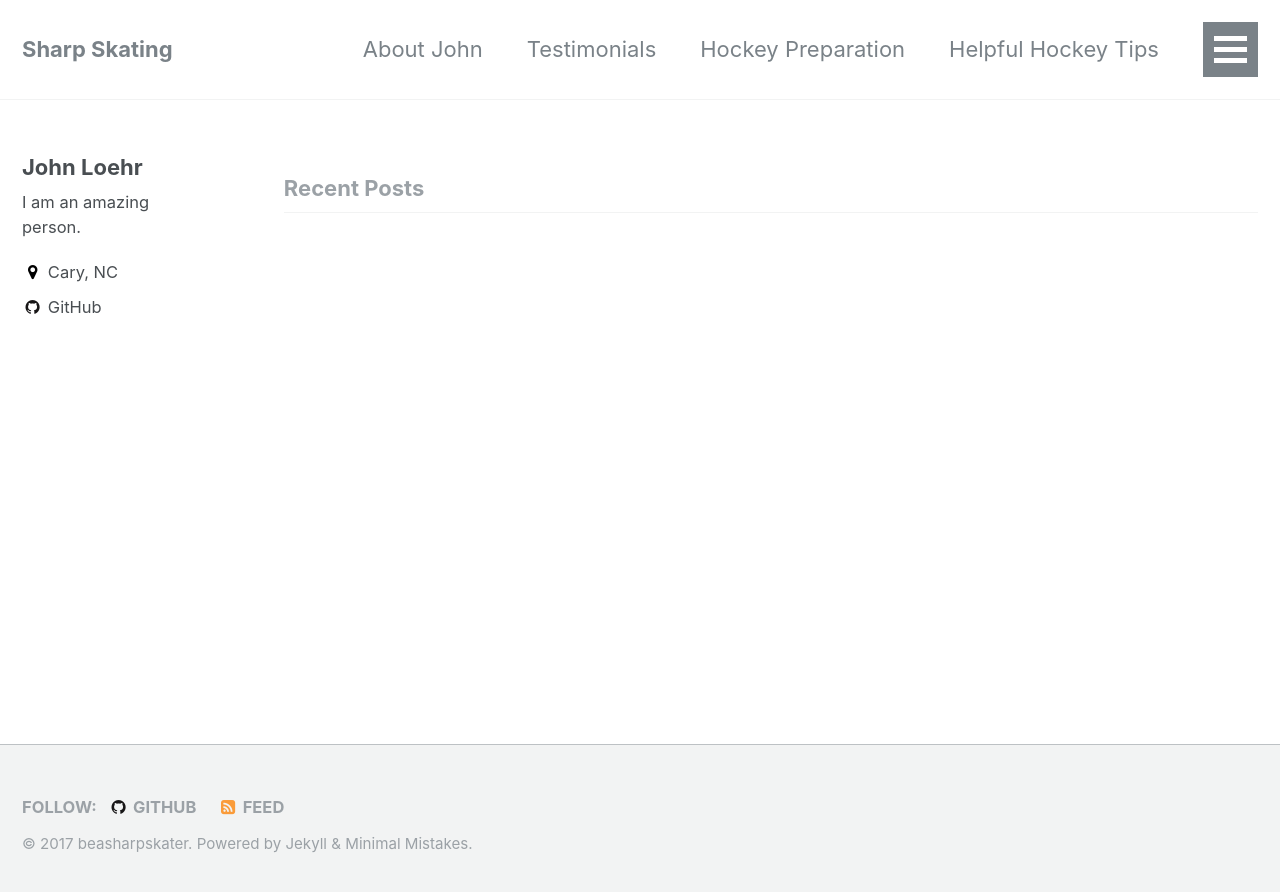
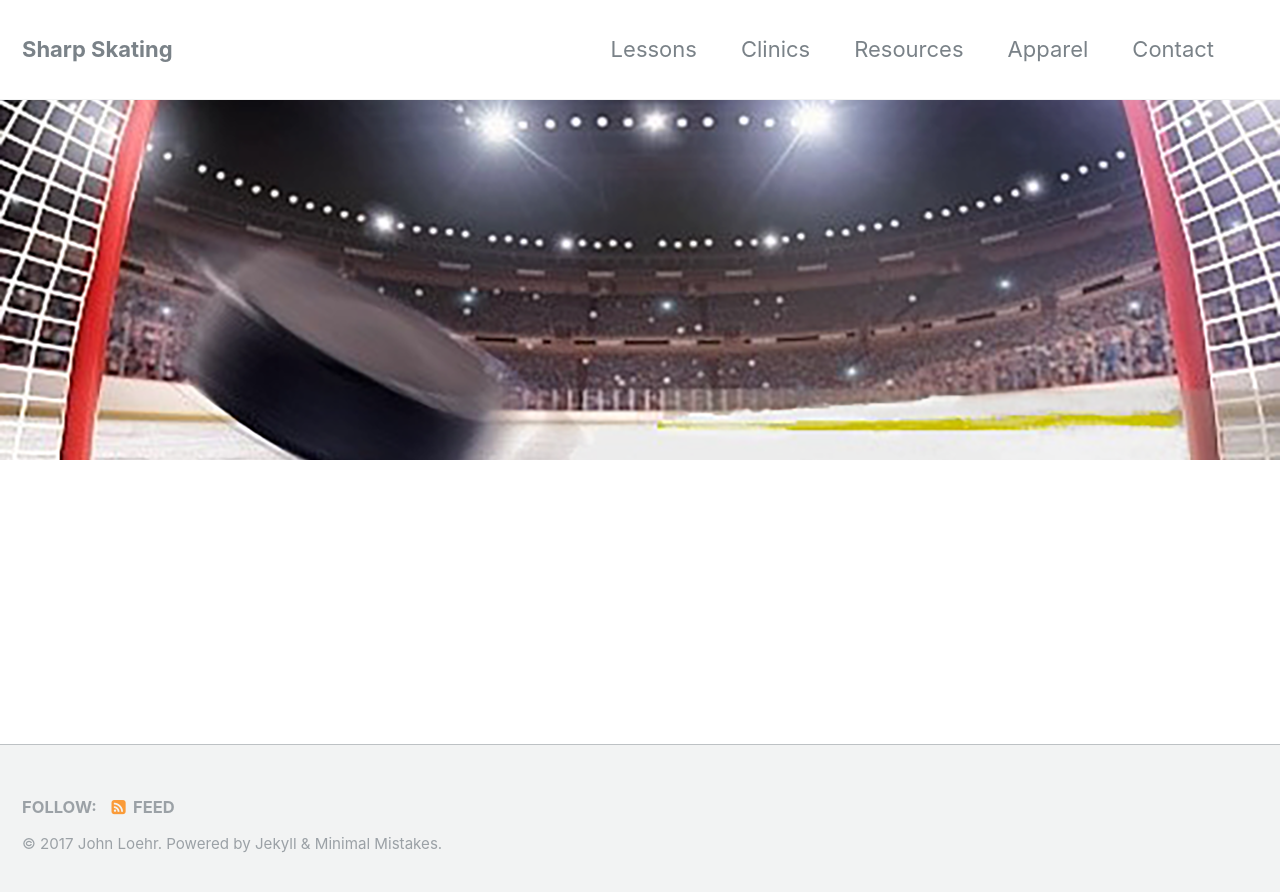
Before and after one commit to beasharpskater/Mytest, a Jekyll site: the page built from index.html, in a window 1280 px wide. Shown: the top 892 px of the page. Built offline with Jekyll 4.4.1, drawn with Linux system fonts in a browser that asks for light colours; the list of posts is cut into pages by our own code.

Commit message:
moving images stubbing pages

```diff
--- a/_config.yml
+++ b/_config.yml
@@ -9,7 +9,7 @@
 locale                   : "en"
 title                    : "Sharp Skating"
 title_separator          : "-"
-name                     : "beasharpskater"
+name                     : "John Loehr"
 description              : "Taking your skills to the edge ..."
 url                      : "https://beasharpskater.github.io"
 baseurl                  : "/Mytest"
@@ -78,13 +78,13 @@ analytics:
 # Site Author
 author:
   name             : "John Loehr"
-  avatar           : # path of avatar image, e.g. "/assets/images/bio-photo.jpg"
-  bio              : "I am an amazing person."
+  avatar           : "/assets/images/john.jpg"
+  bio              : "John grew up skating and playing hockey in Long Island, New York in 1990. His background in teaching, experience coaching, and his love for helping others has mended him into an outstanding skating and hockey coach. John hopes to one day see one of the many players he coaches playing on TV."
   location         : "Cary, NC"
   email            :
   uri              :
   facebook         :
-  github           : "beasharpskater"
+  github           :
   google_plus      :
   instagram        :
   linkedin         :
--- a/_data/navigation.yml
+++ b/_data/navigation.yml
@@ -1,16 +1,12 @@
 # main links
 main:
-  - title: "About John"
-    url: /about/
-  - title: "Testimonials"
-    url: /testimonials/
-  - title: "Hockey Preparation"
-    url: /hockey-prep/
-  - title: "Helpful Hockey Tips"
-    url: /hockey-tips/
-  - title: "Clinics and Games"
-    url: /clinics-games/
-  - title: "Sharp Skating Apparel"
+  - title: "Lessons"
+    url: /lessons/
+  - title: "Clinics"
+    url: /clinics/
+  - title: "Resources"
+    url: /resources/
+  - title: "Apparel"
     url: /apparel/
-  - titls: "Contact"
+  - title: "Contact"
     url: /contact/
--- a/_layouts/default.html
+++ b/_layouts/default.html
@@ -1,6 +1,4 @@
 ---
-sidebar:
-  nav: "main"
 ---
 
 <!doctype html>
--- a/index.html
+++ b/index.html
@@ -1,4 +1,6 @@
 ---
-layout: home
+layout: splash
 author_profile: true
+header:
+  image: /assets/images/Hockeygoal_Hero.png
 ---
```
Also changed, not shown: apparel/index.md (added, +6 -0 lines), clinics/index.md (added, +6 -0 lines), contact/index.md (added, +32 -0 lines), lessons/index.md (added, +35 -0 lines), package.json (deleted, +0 -34 lines), resources/index.md (added, +6 -0 lines), LICENSE.txt (deleted), assets/images/Hockeygoal11.jpg (renamed from Hockeygoal11.jpg), assets/images/Hockeygoal_Hero.png (added), assets/images/face_off.jpg (added), assets/images/john.jpg (added), assets/images/lessonrates2017.png (renamed from lessonrates2017(1).png), hockeygoal2.jpg (deleted), 2 other files.
